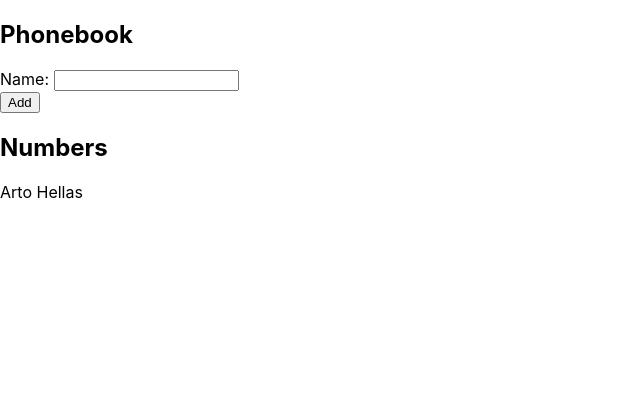
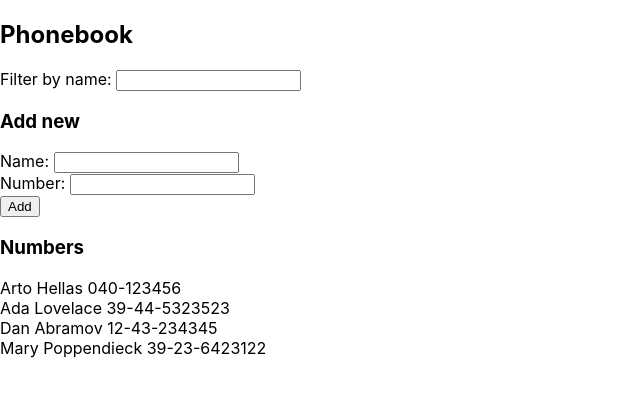
Before and after one commit to j00ke1/fullstackopen2019, a React (Create React App) app in the folder osa2/puhelinluettelo/: page / in a window 1280 px wide. Shown: the top 396 px of the page, without its empty margins (0-640 px from the left). Built offline with nearby package versions, Linux system fonts and the light colour scheme.

Commit message:
2.10 valmis

```diff
--- a/osa2/puhelinluettelo/src/App.js
+++ b/osa2/puhelinluettelo/src/App.js
@@ -1,39 +1,86 @@
 import React, { useState } from 'react';
 import Person from './components/Person';
+import Filterform from './components/Filterform';
+import NewPersonForm from './components/NewPersonForm';
+import Personlist from './components/Personlist';
+
+let filteredPersons = [];
 
 const App = () => {
-  const [persons, setPersons] = useState([{ name: 'Arto Hellas' }]);
+  const [persons, setPersons] = useState([
+    { name: 'Arto Hellas', number: '040-123456' },
+    { name: 'Ada Lovelace', number: '39-44-5323523' },
+    { name: 'Dan Abramov', number: '12-43-234345' },
+    { name: 'Mary Poppendieck', number: '39-23-6423122' }
+  ]);
+  const [filter, setFilter] = useState('');
   const [newName, setNewName] = useState('');
+  const [newNumber, setNewNumber] = useState('');
 
-  const handleChange = e => {
+  const handleFilterChange = e => {
+    setFilter(e.target.value);
+    console.log('filter:', filter);
+    console.log(filteredPersons);
+
+    filteredPersons = persons.filter(person =>
+      person.name.toLowerCase().includes(filter.toLowerCase())
+    );
+
+    console.log('filter:', filter);
+    console.log(filteredPersons);
+  };
+
+  const handleNameChange = e => {
     setNewName(e.target.value);
+  };
+
+  const handleNumberChange = e => {
+    setNewNumber(e.target.value);
   };
 
   const addPerson = e => {
     e.preventDefault();
+
+    const allNames = persons.map(person => person.name);
+
+    if (allNames.includes(newName)) {
+      alert(`${newName} is already added to phonebook`);
+      return;
+    }
+
     const newPerson = {
-      name: newName
+      name: newName,
+      number: newNumber
     };
     setPersons(persons.concat(newPerson));
     setNewName('');
+    setNewNumber('');
   };
 
-  const phoneBookRows = () =>
-    persons.map(person => <Person key={person.name} person={person} />);
+  const phoneBookRows = () => {
+    if (filter) {
+      return filteredPersons.map(person => (
+        <Person key={person.name} person={person} />
+      ));
+    } else {
+      return persons.map(person => (
+        <Person key={person.name} person={person} />
+      ));
+    }
+  };
 
   return (
     <div>
       <h2>Phonebook</h2>
-      <form onSubmit={addPerson}>
-        <div>
-          Name: <input onChange={handleChange} value={newName} />
-        </div>
-        <div>
-          <button type='submit'>Add</button>
-        </div>
-      </form>
-      <h2>Numbers</h2>
-      <div>{phoneBookRows()}</div>
+      <Filterform handleFilterChange={handleFilterChange} filter={filter} />
+      <NewPersonForm
+        addPerson={addPerson}
+        newName={newName}
+        newNumber={newNumber}
+        handleNameChange={handleNameChange}
+        handleNumberChange={handleNumberChange}
+      />
+      <Personlist phoneBookRows={phoneBookRows} />
     </div>
   );
 };
--- /dev/null
+++ b/osa2/puhelinluettelo/src/components/Filterform.js
@@ -0,0 +1,11 @@
+import React from 'react';
+
+const Filterform = ({ handleFilterChange, filter }) => {
+  return (
+    <div>
+      Filter by name: <input onChange={handleFilterChange} value={filter} />
+    </div>
+  );
+};
+
+export default Filterform;
--- /dev/null
+++ b/osa2/puhelinluettelo/src/components/NewPersonForm.js
@@ -0,0 +1,28 @@
+import React from 'react';
+
+const NewPersonForm = ({
+  addPerson,
+  newName,
+  newNumber,
+  handleNameChange,
+  handleNumberChange
+}) => {
+  return (
+    <div>
+      <h3>Add new</h3>
+      <form onSubmit={addPerson}>
+        <div>
+          Name: <input onChange={handleNameChange} value={newName} required />
+          <br />
+          Number:{' '}
+          <input onChange={handleNumberChange} value={newNumber} required />
+        </div>
+        <div>
+          <button type='submit'>Add</button>
+        </div>
+      </form>
+    </div>
+  );
+};
+
+export default NewPersonForm;
--- a/osa2/puhelinluettelo/src/components/Person.js
+++ b/osa2/puhelinluettelo/src/components/Person.js
@@ -1,7 +1,11 @@
 import React from 'react';
 
 const Person = props => {
-  return <div>{props.person.name}</div>;
+  return (
+    <div>
+      {props.person.name} {props.person.number}
+    </div>
+  );
 };
 
 export default Person;
--- /dev/null
+++ b/osa2/puhelinluettelo/src/components/Personlist.js
@@ -0,0 +1,12 @@
+import React from 'react';
+
+const Personlist = ({ phoneBookRows }) => {
+  return (
+    <div>
+      <h3>Numbers</h3>
+      <div>{phoneBookRows()}</div>
+    </div>
+  );
+};
+
+export default Personlist;
```
